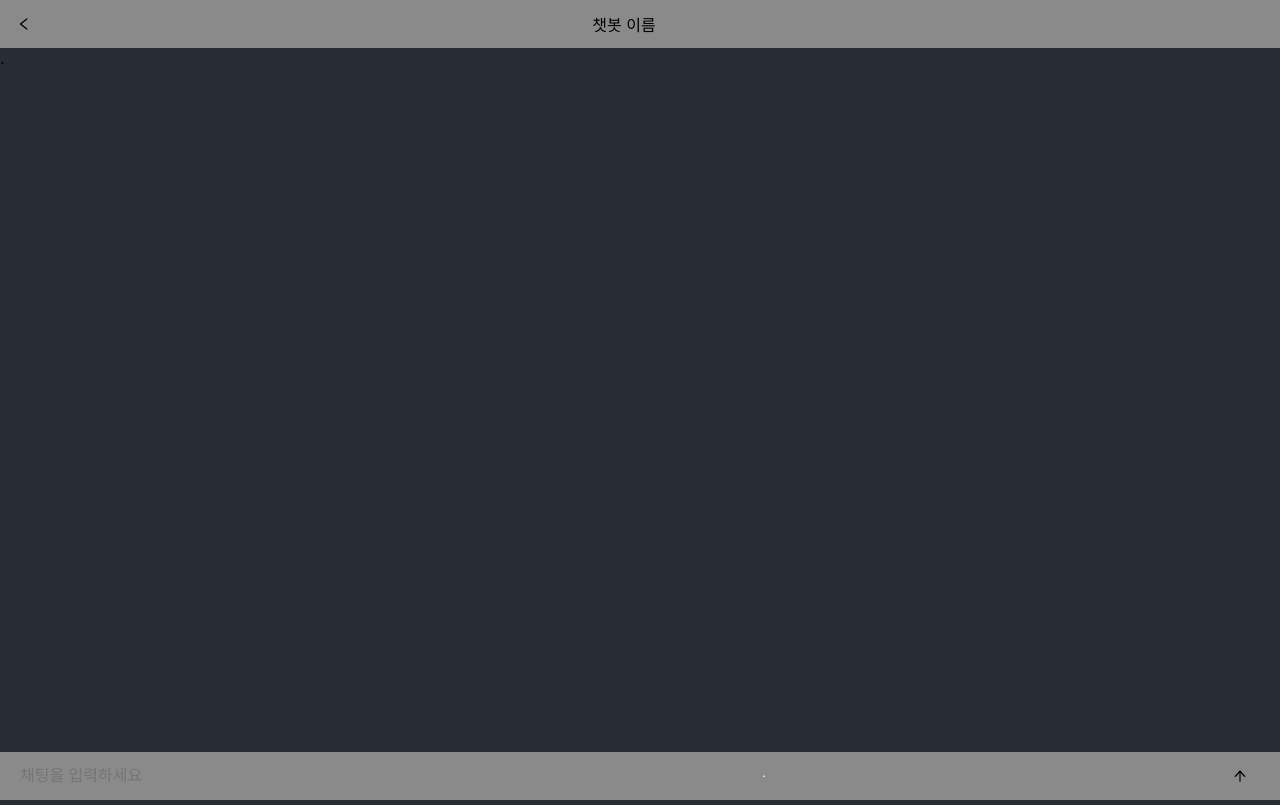
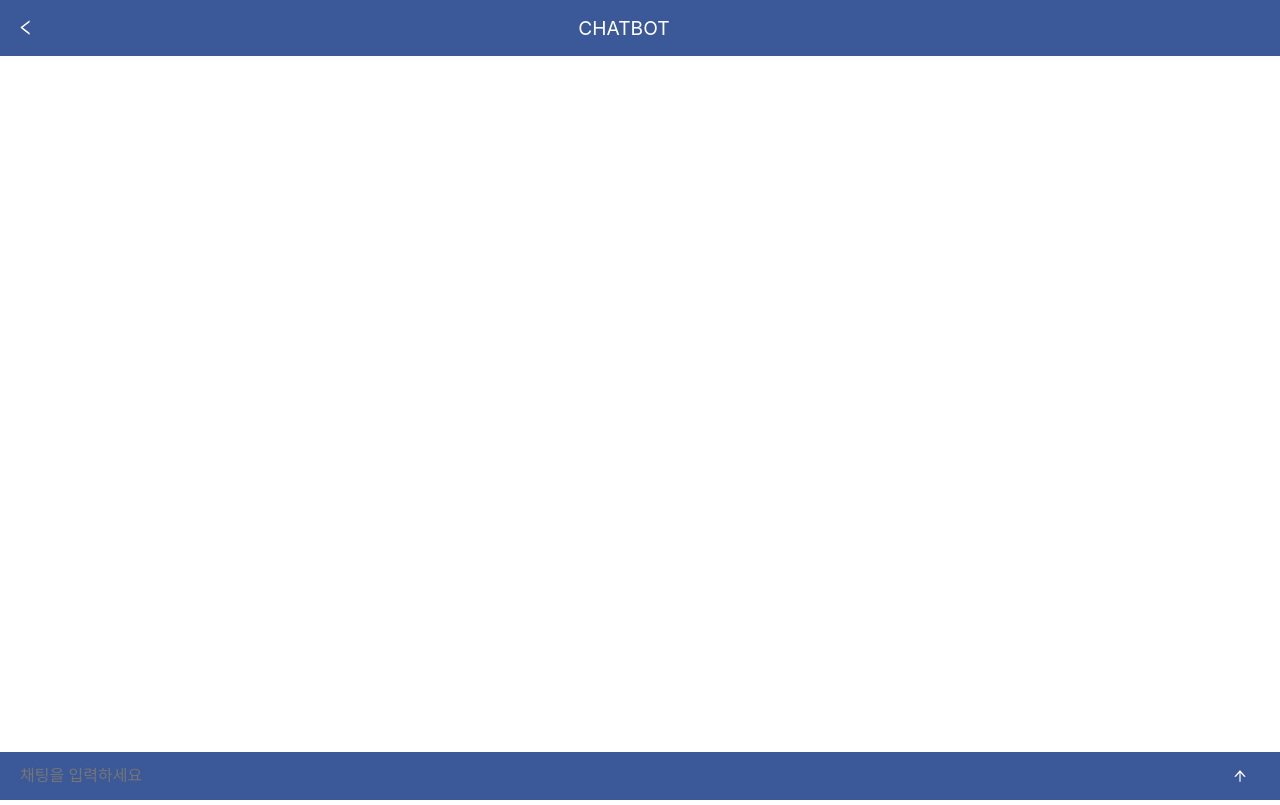
Before and after one commit to cheomuk/ChatbotWebSite, a React (Create React App) app in the folder packages/client/chatbot/: page / in a window 1280 px wide. Built offline with nearby package versions, Linux system fonts and the light colour scheme.

Commit message:
전체적 ui 변경

```diff
--- a/packages/client/chatbot/src/App.css
+++ b/packages/client/chatbot/src/App.css
@@ -1,3 +1,3 @@
-body{
-  background-color: #282c34;
+body {
+  background-color: white;
 }
--- a/packages/client/chatbot/src/TopBar.css
+++ b/packages/client/chatbot/src/TopBar.css
@@ -1,18 +1,19 @@
-.topBar{
-    background-color: rgb(138, 138, 138);
-    color: black;
+.topBar {
+  background-color: #3b5998;
+  color: white;
   display: flex;
   align-items: center;
-    height: 3rem;
-    justify-content: 'center';
+  height: 3.5rem;
+  justify-content: "center";
+  font-size: 1.2em;
 }
 
-.btnExit{
+.btnExit {
   padding: none;
   margin-left: 1rem;
 }
 
-.chatbotName{
+.chatbotName {
   /* font-size: calc(10px + 2vmin); */
   position: absolute;
   text-align: center;
--- a/packages/client/chatbot/src/TopBar.js
+++ b/packages/client/chatbot/src/TopBar.js
@@ -1,5 +1,6 @@
-import { AiOutlineLeft } from 'react-icons/ai';
-import './TopBar.css';
+import { AiOutlineLeft } from "react-icons/ai";
+import "./TopBar.css";
+import swal from "sweetalert";
 
 const TopBar = () => {
   const askExit = () => alert("정말 대화를 종료하시겠습니까?");
@@ -8,10 +9,9 @@ const TopBar = () => {
     <>
       <div className="topBar">
         <AiOutlineLeft className="btnExit" onClick={askExit} />
-                <p className="chatbotName">챗봇 이름</p>
+        <p className="chatbotName">CHATBOT</p>
       </div>
     </>
-
   );
 };
 
--- a/packages/client/chatbot/src/UnderBar.css
+++ b/packages/client/chatbot/src/UnderBar.css
@@ -1,5 +1,5 @@
 .underBar {
-  background-color: rgb(138, 138, 138);
+  background-color: #3b5998;
   height: 3rem;
   position: absolute;
   left: 0;
@@ -9,7 +9,12 @@
   align-items: center;
 }
 
+.underBar .chat {
+  color: white;
+}
+
 .btnEnter {
+  color: white;
   margin-right: 1rem;
   position: absolute;
   right: 1rem;
@@ -17,7 +22,6 @@
 }
 
 .chat {
-  color: "white";
   flex: 1;
   margin-left: 12;
   border: none;
@@ -25,16 +29,17 @@
   font-size: 1em;
   outline: none;
   padding: 20px;
+  width: fit-content;
 }
 
 .chatBox {
-  background-color: bisque;
+  background-color: #d4d4d4;
   color: black;
   width: fit-content;
-  height: "fit-content";
+  height: fit-content;
   padding: 10px;
   border-radius: 20rem;
-  margin-left: 20px;
+  margin: 10px;
 
   /* top: 10px;
     font-size: 11pt;
--- a/packages/client/chatbot/src/UnderBar.js
+++ b/packages/client/chatbot/src/UnderBar.js
@@ -1,14 +1,12 @@
-import React, { useState } from 'react';
-import { AiOutlineArrowUp } from 'react-icons/ai';
-import './UnderBar.css';
+import React, { useState } from "react";
+import { AiOutlineArrowUp } from "react-icons/ai";
+import "./UnderBar.css";
 
 function UnderBar() {
-
   // 초기값
   // c언어로 치면, 구조체 요소로 구성된 배열
   const [doChat, setDoChat] = useState("");
-    const [doChats, setDoChats] = useState([
-    ]);
+  const [doChats, setDoChats] = useState([]);
   const onChange = (event) => setDoChat(event.target.value);
 
   const onSubmit = (event) => {
@@ -20,14 +18,15 @@ function UnderBar() {
 
     setDoChats((currentArray) => [doChat, ...currentArray]);
     setDoChat("");
-    }
+  };
   return (
     <>
       {/* 제이쿼리..? */}
       {doChats.map((item, index) => (
-                    <div className="chatBox" key={index}>{item}</div>
-            ))}.
-
+        <div className="chatBox" key={index}>
+          {item}
+        </div>
+      ))}
       {/* 언더바 레이아웃 및 이벤트 등록 */}
       <div className="underBar">
         <form onSubmit={onSubmit}>
@@ -40,7 +39,6 @@ function UnderBar() {
           />
         </form>
         <AiOutlineArrowUp className="btnEnter" onClick={onSubmit} />
-                <hr />
       </div>
     </>
   );
```
Lines whose indentation alone changed are shown as unchanged.
